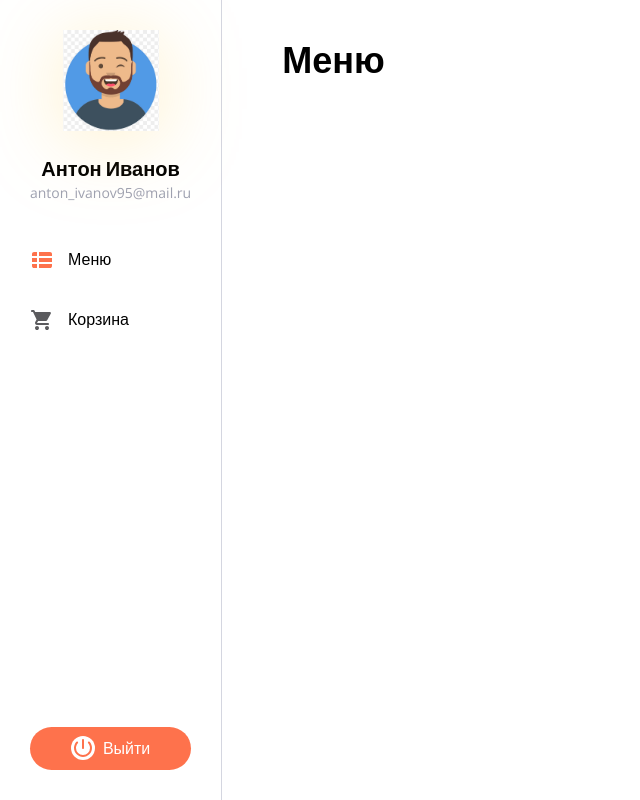
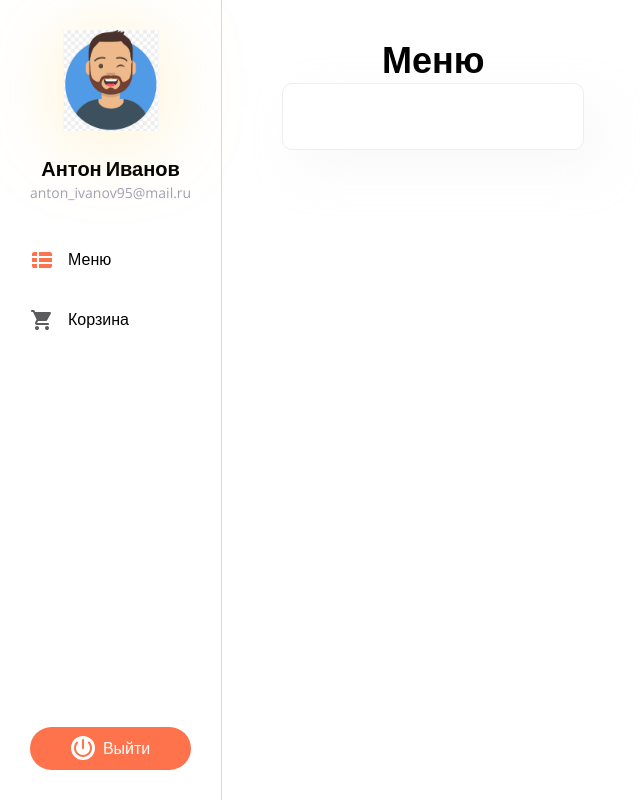
Before and after one commit to 7Hunter7/Pizza_App, a React (Vite) app: page / in a window 1280 px wide. Shown: the whole page, without its empty margins (0-640 px from the left). Built offline with nearby package versions, Linux system fonts and the light colour scheme.

Commit message:
UPD(Menu): added using Search

```diff
--- a/src/pages/Menu/Menu.tsx
+++ b/src/pages/Menu/Menu.tsx
@@ -1,10 +1,14 @@
 import Headling from '../../components/Headling/Headling';
+import Search from '../../components/Search/Search';
 import styles from './Menu.module.css';
 
 export function Menu() {
 	return (
 		<>
+			<div className={styles.head}>
       <Headling>Меню</Headling>
+      <Search/>
+			</div>
     </>
 	);
 };
```
